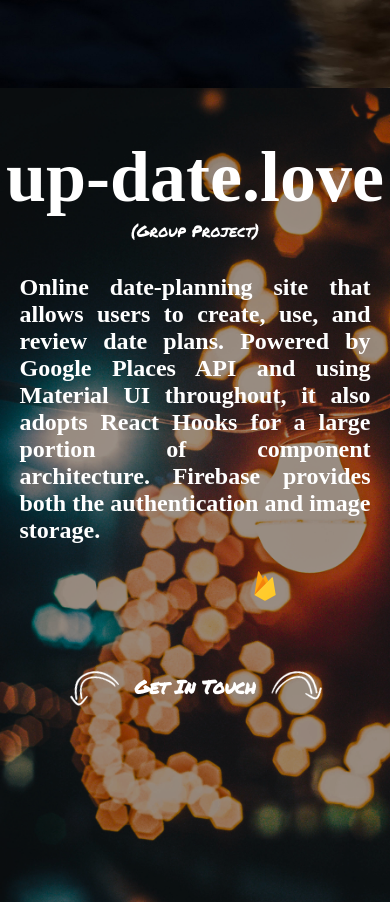
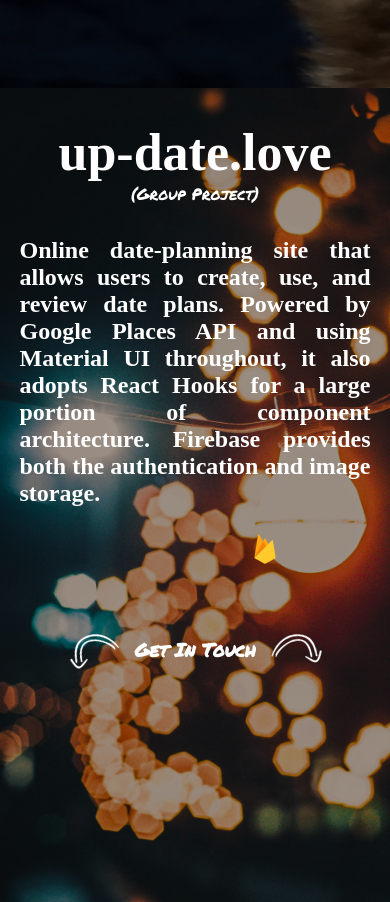
Before and after one commit to HarryHeckmann/portfolio, a React (Create React App) app: page / in a window 390 px wide. Shown: the part 5820-6722 px from the top of the page. Built offline with nearby package versions, Linux system fonts and the light colour scheme; some icons are missing; a web font is replaced by a local one.

Commit message:
updates project2 mobile view

```diff
--- a/src/Components/Projects/Projects.scss
+++ b/src/Components/Projects/Projects.scss
@@ -104,6 +104,9 @@
     #project1_info > div > h1{
         font-size: 325% !important
     }
+    #project2_info > #project2_info_dim > div > h1{
+        font-size: 325% !important
+    }
     #skills_logos_div_projects{
         width: 70vw !important
     }
```
